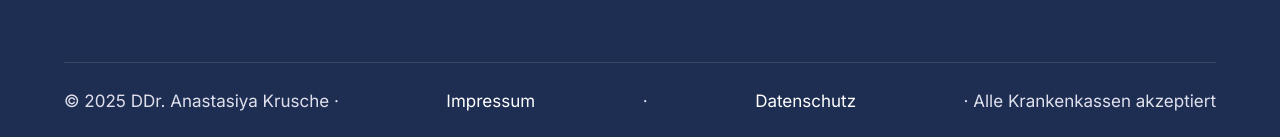
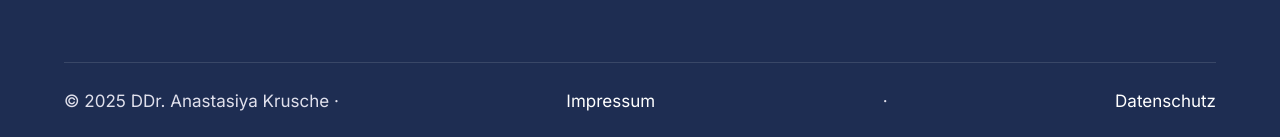
Before and after one commit to NicolasKrusche/DDR_Krusche, a React (Vite) app in the folder react-app/: page /datenschutz in a window 1280 px wide. Shown: the part 5011-5148 px from the top of the page. Built offline with nearby package versions, Linux system fonts and the light colour scheme; a web font is replaced by a local one.

Commit message:
removed krankenkassen + begleitpersonen

```diff
--- a/react-app/src/components/Footer.jsx
+++ b/react-app/src/components/Footer.jsx
@@ -54,8 +54,7 @@ export default function Footer() {
         <div className="footer-bottom">
           &copy; 2025 DDr. Anastasiya Krusche &middot;{' '}
           <Link to="/impressum">Impressum</Link> &middot;{' '}
-          <Link to="/datenschutz">Datenschutz</Link> &middot;{' '}
-          {t('footerAllKassen')}
+          <Link to="/datenschutz">Datenschutz</Link>
         </div>
       </div>
     </footer>
--- a/react-app/src/pages/Home.jsx
+++ b/react-app/src/pages/Home.jsx
@@ -77,7 +77,6 @@ export default function Home() {
               {t('infoText3').split('office@dr-krusche.at')[1]}
             </p>
             <p>{t('infoText4')}</p>
-            <p>{t('infoText5')}</p>
           </div>
         </div>
       </section>
```
Also changed, not shown: 1 other file (tests, documents, lock files or other folders).
